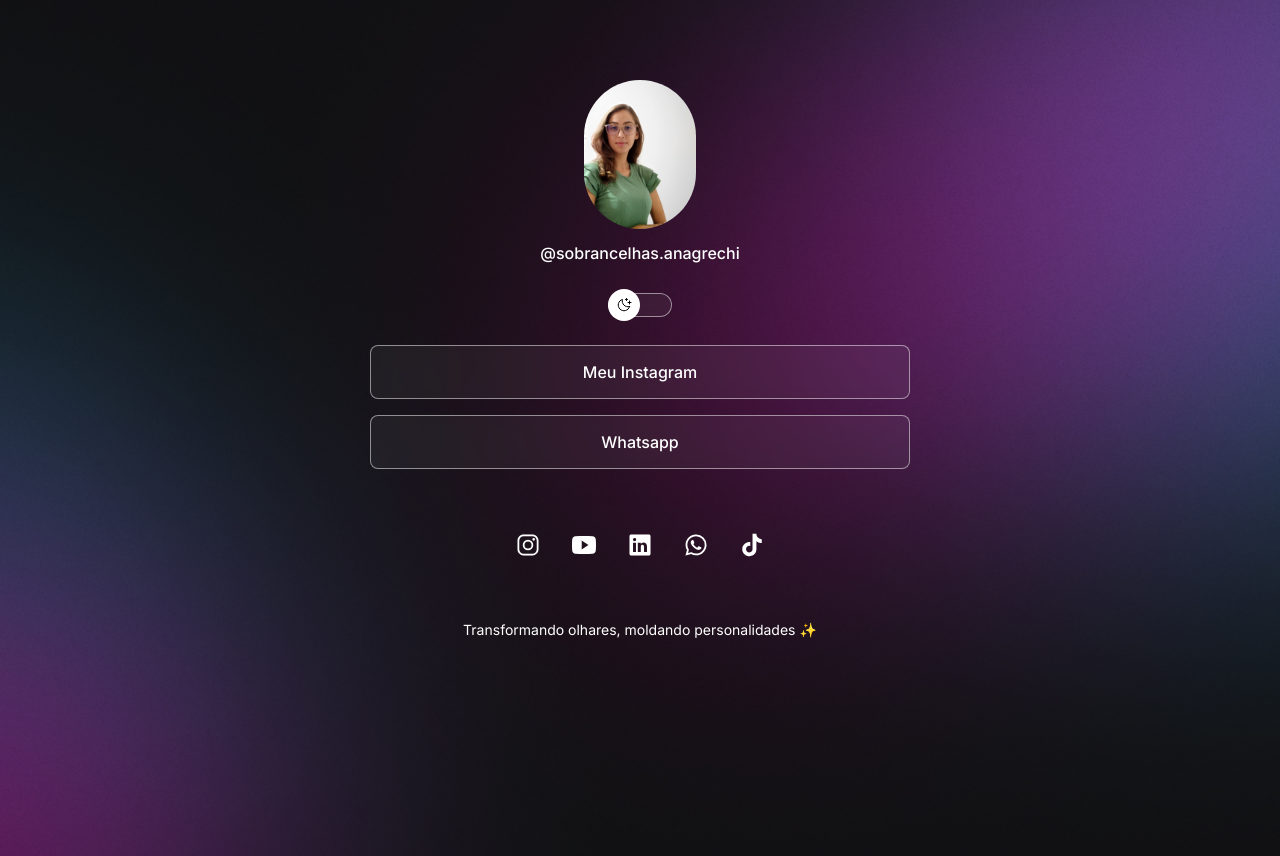
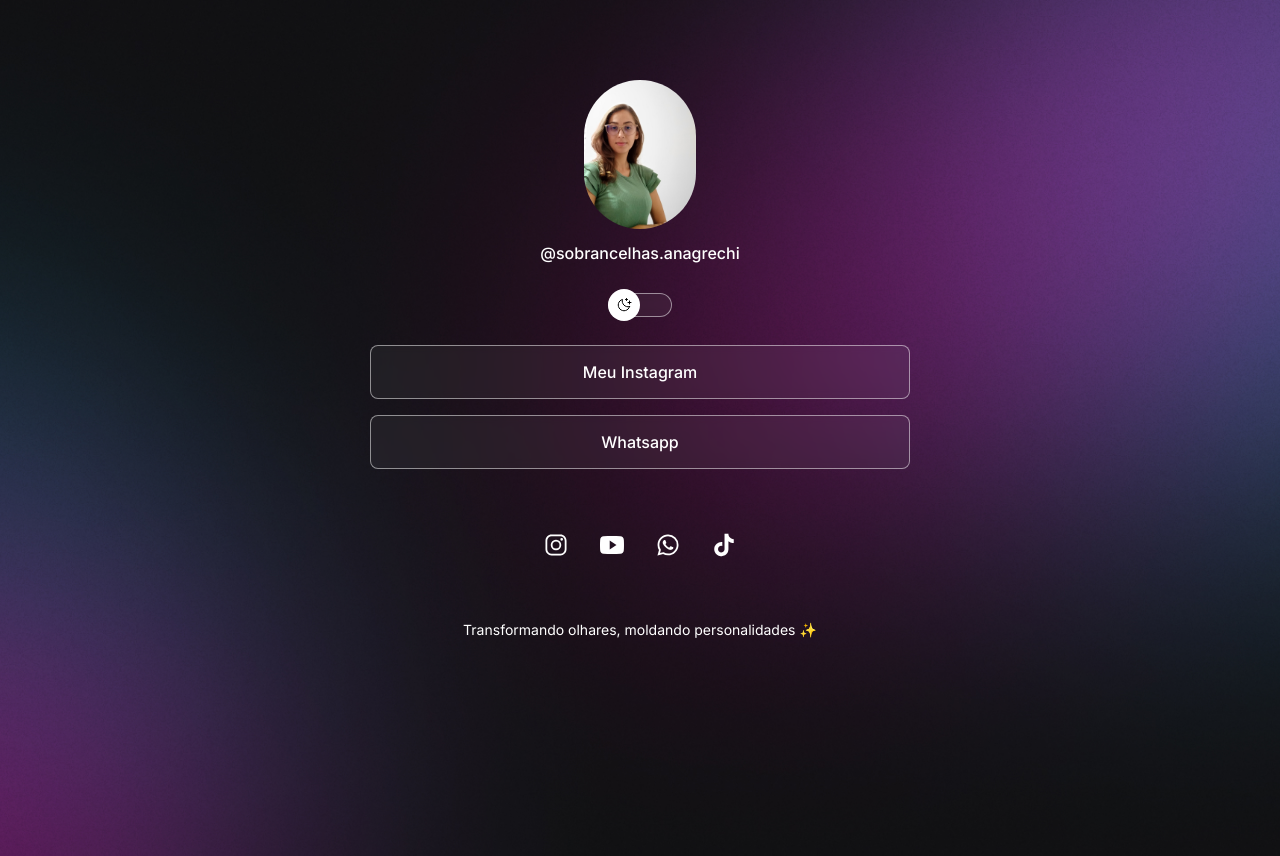
Before and after one commit to gabrielgrechiSis/devlinks, a plain HTML site: page index.html in a window 1280 px wide. Drawn offline with nearby package versions, Linux system fonts and the light colour scheme.

Commit message:
retirado o linkedin

```diff
--- a/index.html
+++ b/index.html
@@ -42,10 +42,6 @@
         <a href="https://youtube.com/@anaverdeiro7533?si=M9lCvVEKKYP4bvAx" target="_blank">
           <ion-icon name="logo-youtube"></ion-icon>
         </a>
-
-        <a href="https://www.linkedin.com/in/ana-carolina-verdeiro-grechi-1b1614116/?originalSubdomain=br" target="_blank">
-          <ion-icon name="logo-linkedin"></ion-icon>
-        </a>
         <a href="https://wa.me/message/DHJJW44UKLOGP1" target="_blank">
           <ion-icon name="logo-whatsapp"></ion-icon>
         </a>
```
